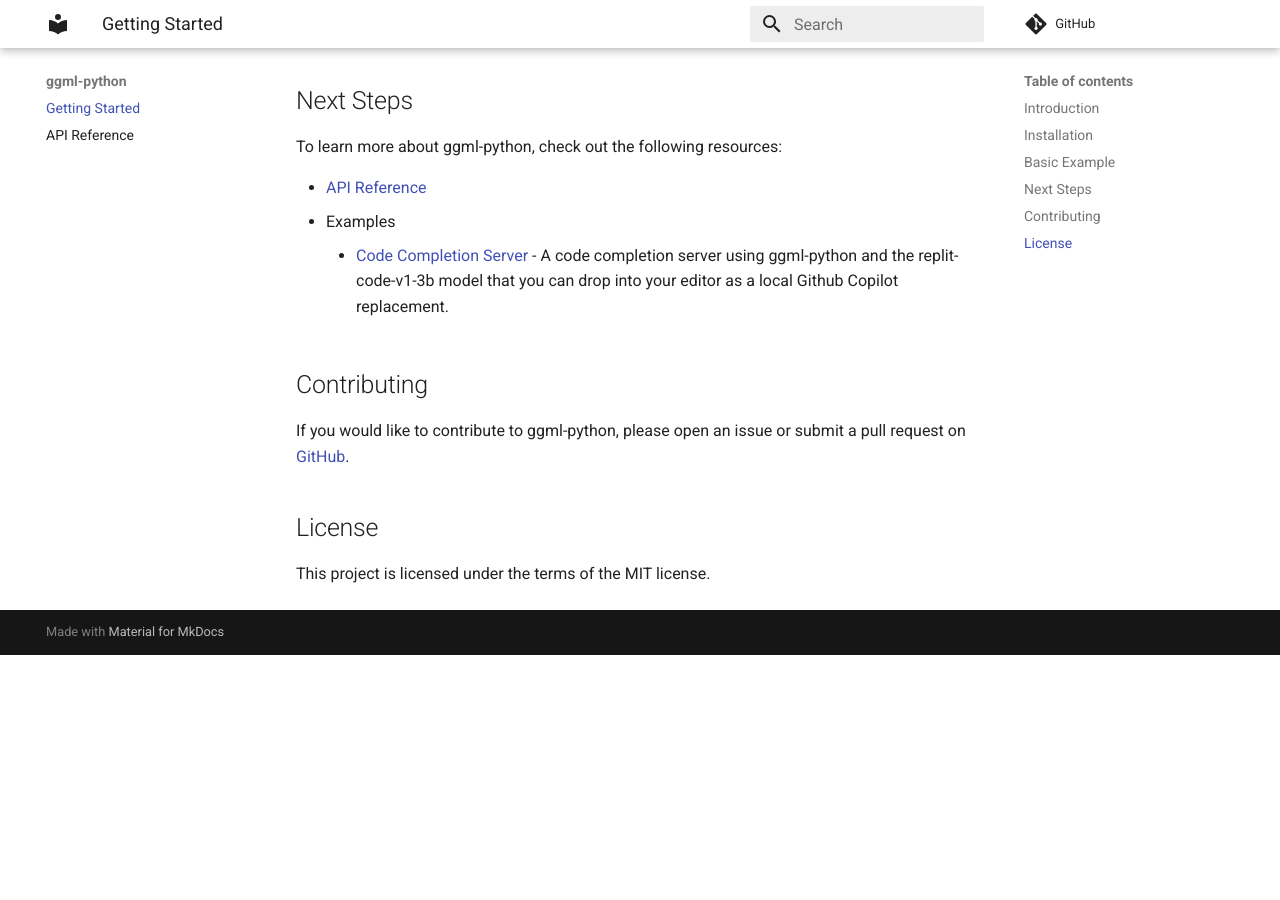
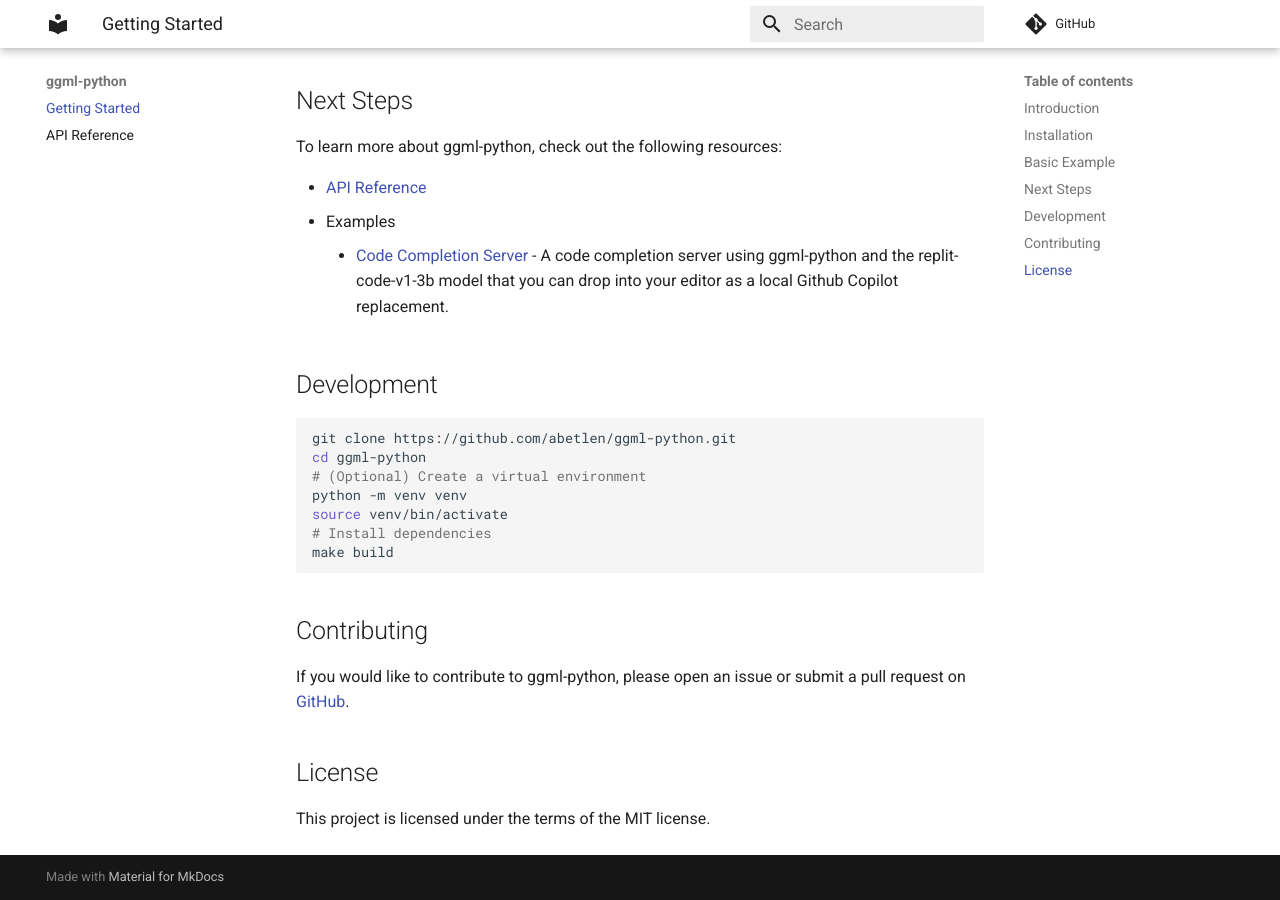
Before and after one commit to abetlen/ggml-python, an MkDocs documentation site: the page built from docs/index.md, in a window 1280 px wide and 900 px high, scrolled down 1757 px. Built offline with MkDocs 1.6.1 and Material for MkDocs 9.7.7, drawn with Linux system fonts in a browser that asks for light colours; comment, search, counter and statistics services are not loaded; before the commit the page ends 2412 px from its top, so only the background shows below that.

Commit message:
Update development docs

````diff
--- a/docs/index.md
+++ b/docs/index.md
@@ -103,6 +103,17 @@ To learn more about ggml-python, check out the following resources:
 - Examples
     - [Code Completion Server](https://github.com/abetlen/ggml-python/tree/main/examples/replit) - A code completion server using ggml-python and the replit-code-v1-3b model that you can drop into your editor as a local Github Copilot replacement.
 
+## Development
+
+```bash
+git clone https://github.com/abetlen/ggml-python.git
+cd ggml-python
+# (Optional) Create a virtual environment
+python -m venv venv
+source venv/bin/activate
+# Install dependencies
+make build
+```
 
 ## Contributing
 
````
